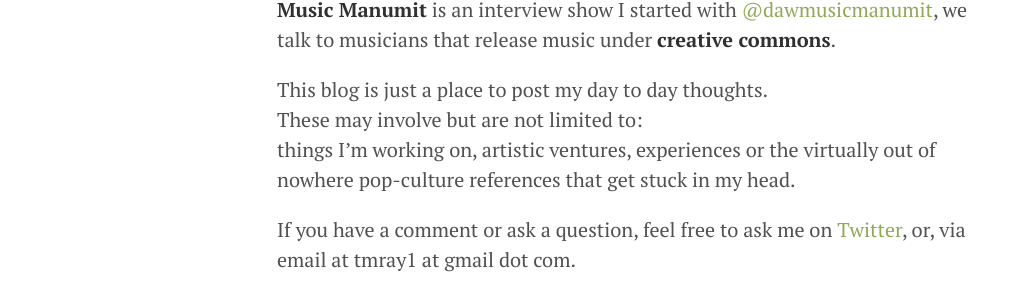
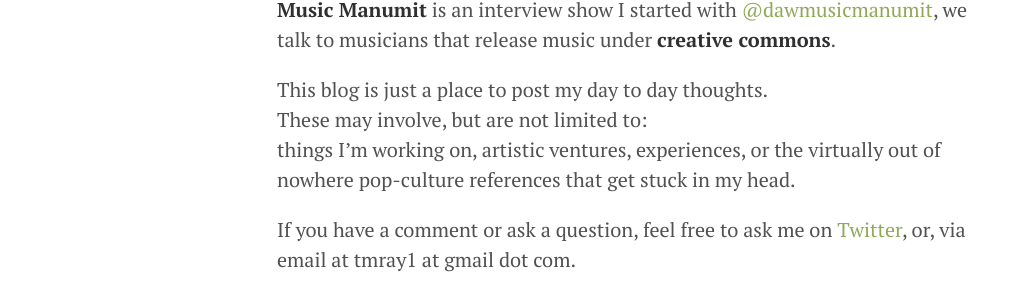
Before and after one commit to tmray/tmray.github.com, a Jekyll site: the page built from about.md, in a window 1280 px wide. Shown: the part 387-689 px from the top of the page, without its empty margins (3-1012 px from the left). Built offline with Jekyll 4.4.1, drawn with Linux system fonts in a browser that asks for light colours.

```diff
--- a/about.md
+++ b/about.md
@@ -11,7 +11,7 @@ All of the music is under creative commons and available for commercial use.
 **Music Manumit** is an interview show I started with [@dawmusicmanumit](https://twitter.com/dawmusicmanumit), we talk to musicians that release music under **creative commons**.
 
 This blog is just a place to post my day to day thoughts.<br/>
-These may involve but are not limited to:<br/>
-things I'm working on, artistic ventures, experiences or the virtually out of nowhere pop-culture references that get stuck in my head.
+These may involve, but are not limited to:<br/>
+things I'm working on, artistic ventures, experiences, or the virtually out of nowhere pop-culture references that get stuck in my head.
 
 If you have a comment or ask a question, feel free to ask me on [Twitter](https://twitter.com/tmray), or, via email at tmray1 at gmail dot com.
```
